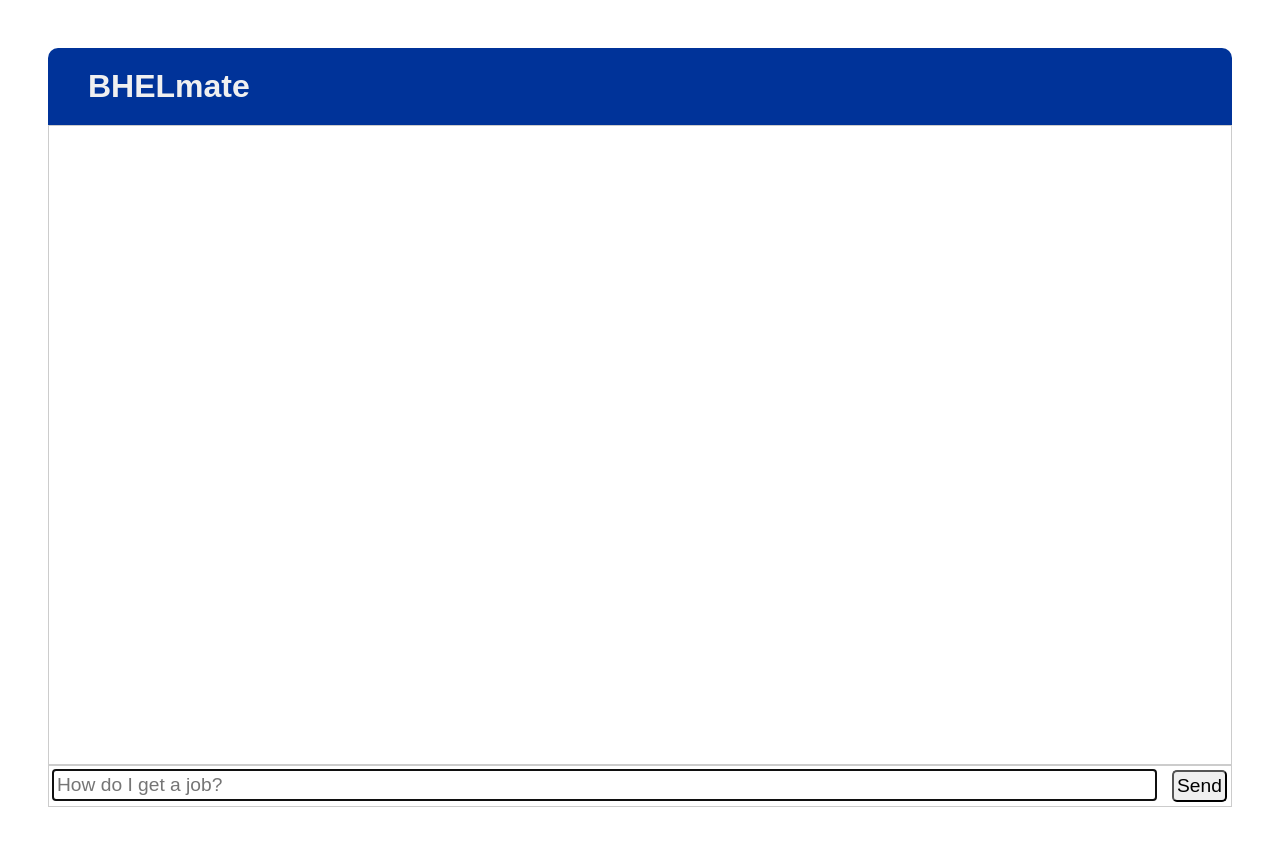
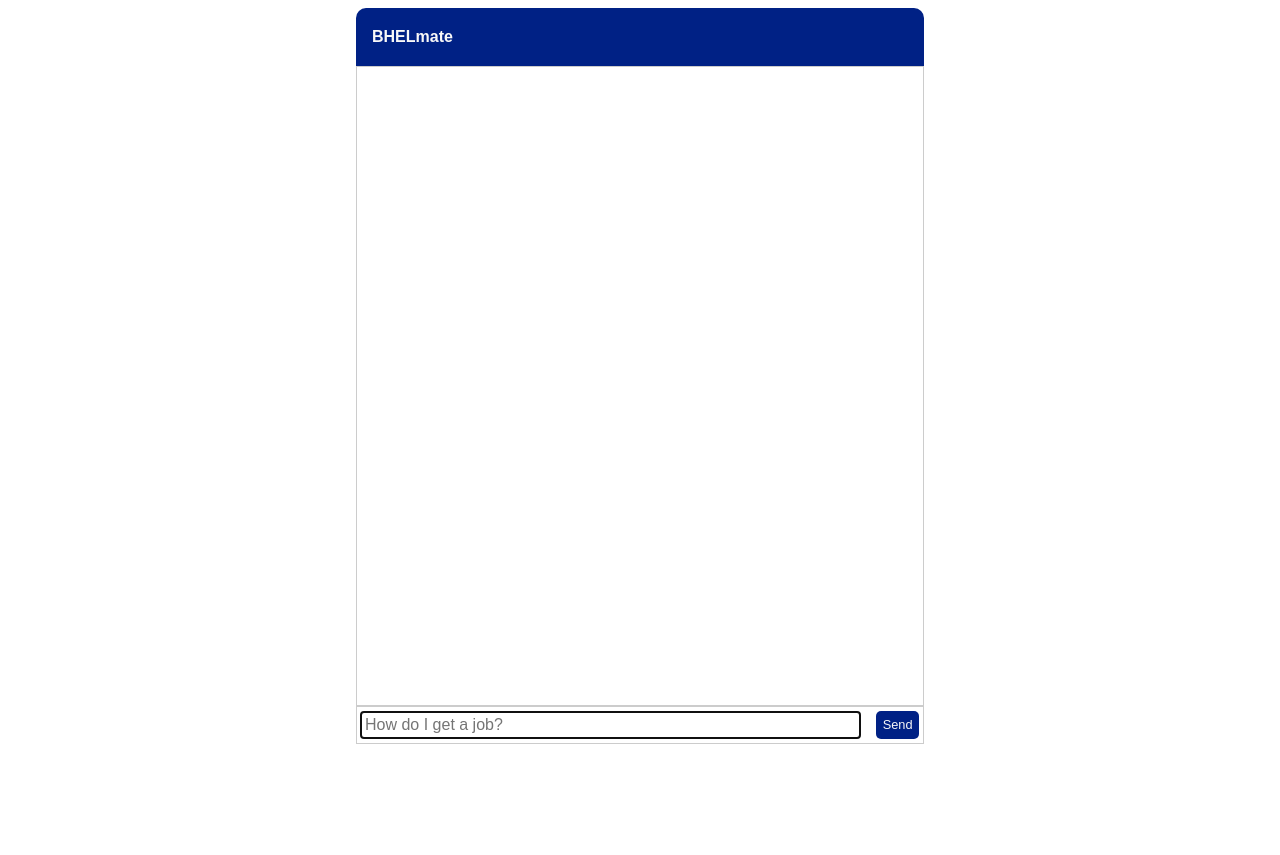
Before and after one commit to eshabaweja/bhelmate, a Flask app: page / in a window 1280 px wide. After the commit the page ends 744 px from the top, so only its background shows below. Run offline with Flask 3, Linux system fonts and the light colour scheme.

Commit message:
:bug: CSS fixed

```diff
--- a/static/style.css
+++ b/static/style.css
@@ -3,30 +3,21 @@
     padding: 4px;
     box-sizing: border-box;
     font-family: sans-serif;
-  }
-
-  p {
-    font-size: 1.6rem;
-    margin: 20px 0;
+    font-size: 1rem;
 }
 
 #bhel-chat {
     margin: 0 auto;
-    padding: 40px;
+    padding: 0 1rem;
     border-radius: 10px;
-  }
-
-  @media screen and (min-width: 768px) {
-    p {
-        font-size: 1.2rem;
-    }
+    max-width: 600px;
 }
 
 #chat-head {
-    color: #f0f0f0;
-    background-color: #003399;
+    color: #f8f8f8;
+    background-color: #002185;
     font-weight: bold;
-    padding: 20px 40px;
+    padding: 20px 1rem;
     border-radius: 10px 10px 0 0;
 }
 
@@ -34,7 +25,7 @@
     height: 80vh;
     border: 1px solid #ccc;
     overflow-y: scroll;
-    padding: 20px 40px;
+    padding: 0 1rem;
     display: flex;
     flex-direction: column;
     align-items: flex-start;
@@ -43,44 +34,52 @@
 
 #chat-container > p {
     margin: 10px 0;
-    padding: 20px 20px;
-    border-radius: 10px;
+    padding: 10px 10px;
+    max-width: 80%;
 }
 
 #chat-container > p.user-message {
-    max-width: 60%;
     align-self: flex-end;
-    color: #f0f0f0;
-    background-color: #003399;
-    border-radius: 50px 50px 0 50px;
+    color: #f8f8f8;
+    background-color: #264fbb;
+    border-radius: 20px 20px 2px 20px;
 }
 
 #chat-container > p.bot-message {
-    max-width: 60%;
     align-self: flex-start;
-    background-color: #f0f0f0;
-    border-radius: 50px 50px 50px 0;
+    background-color: #e7eaf7;
+    border-radius: 2px 20px 20px 20px;
 }
 
 #message-form {
     width: 100%;
     display: flex;
     border: 1px solid #ccc;
-    /* padding: 20px 40px; */
+    align-items: center;
 }
 
 #message-input {
     flex: 1;
     margin-right: 1rem;
-    font-size: 1.2rem;
+    font-size: 1rem;
     height: 100%;
     border: none;
+    background-color: transparent;
 }
 
 #send {
     flex-shrink: 0;
-    font-size: 1.2rem;
-    padding: 0.2rem;
+    font-size: 0.8rem;
+    padding: 0.4rem;
     margin-left: auto;
     border-radius: 5px;
+    background-color: #002185;
+    border: none;
+    color: #f8f8f8;
 }
+
+/* @media screen and (max-width: 768px) {
+    #bhel-chat {
+        width: 100%;
+    }
+} */
```
Lines whose indentation alone changed are shown as unchanged.
